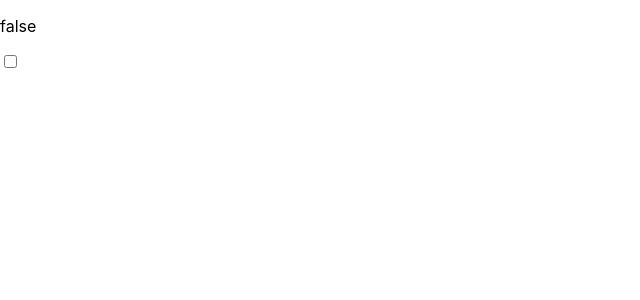
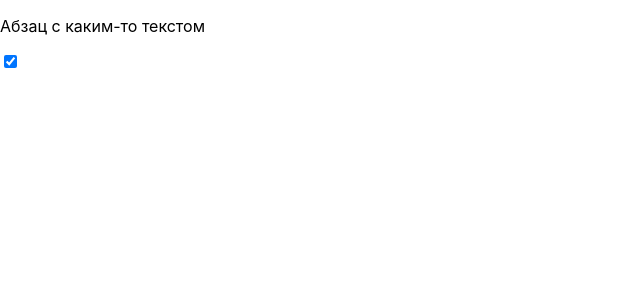
Before and after one commit to IrshakAnna-Mariia/LearnReact, a React (Create React App) app in the folder lesson_6/: page / in a window 1280 px wide. Shown: the top 300 px of the page, without its empty margins (0-640 px from the left). Built offline with nearby package versions, Linux system fonts and the light colour scheme.

Commit message:
Lesson_6. Task 3

```diff
--- a/lesson_6/src/App.js
+++ b/lesson_6/src/App.js
@@ -1,14 +1,14 @@
 import {useState} from 'react'
 
 function App() {
-  const [isCheck, setIsCheck] = useState('false');
+  const [isCheck, setIsCheck] = useState(true);
 
-  const handleChange = (e) => setIsCheck(e.target.checked.toString());
+  const handleChange = () => setIsCheck(prevCheck => !prevCheck);
 
   return (
     <div >
-      <p>{isCheck}</p>
-      <input type='checkbox' onChange={handleChange} />
+      {isCheck && <p>Абзац с каким-то текстом</p>}
+      <input type='checkbox' onChange={handleChange} checked={isCheck} />
     </div>
   );
 }
```
